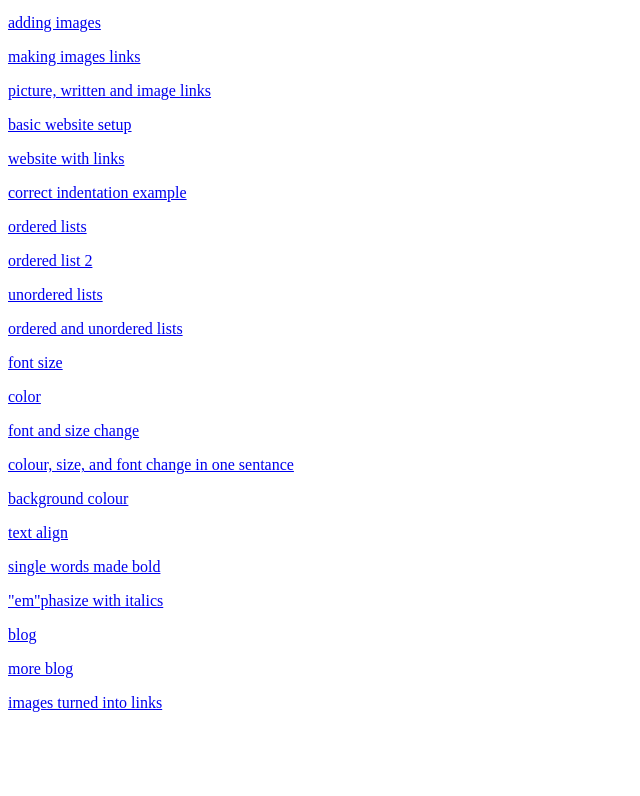
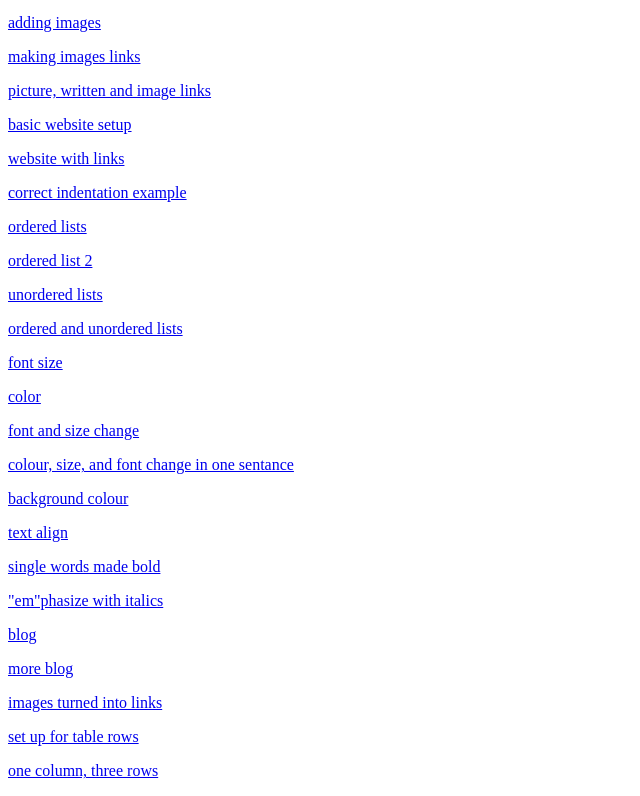
Before and after one commit to KimberleyLawrence/kimberleylawrence.github.io_old, a plain HTML site: page index.html in a window 1280 px wide. Shown: the part 86-882 px from the top of the page, without its empty margins (0-640 px from the left). Before the commit the page ends 814 px from the top, so only its background shows below. Drawn offline with Linux system fonts and the light colour scheme.

Commit message:
Updated with row and column

```diff
--- a/index.html
+++ b/index.html
@@ -45,6 +45,10 @@
       	 more blog </a> </p>
       <p> <a href="/nestingrevisited.html">
       	  images turned into links </a> </p>
+      <p> <a href="/tablerows.html">
+      	  set up for table rows </a> </p>
+      <p> <a href="/onecolumn.html">
+      	  one column, three rows </a> </p>
 
 
 
```
